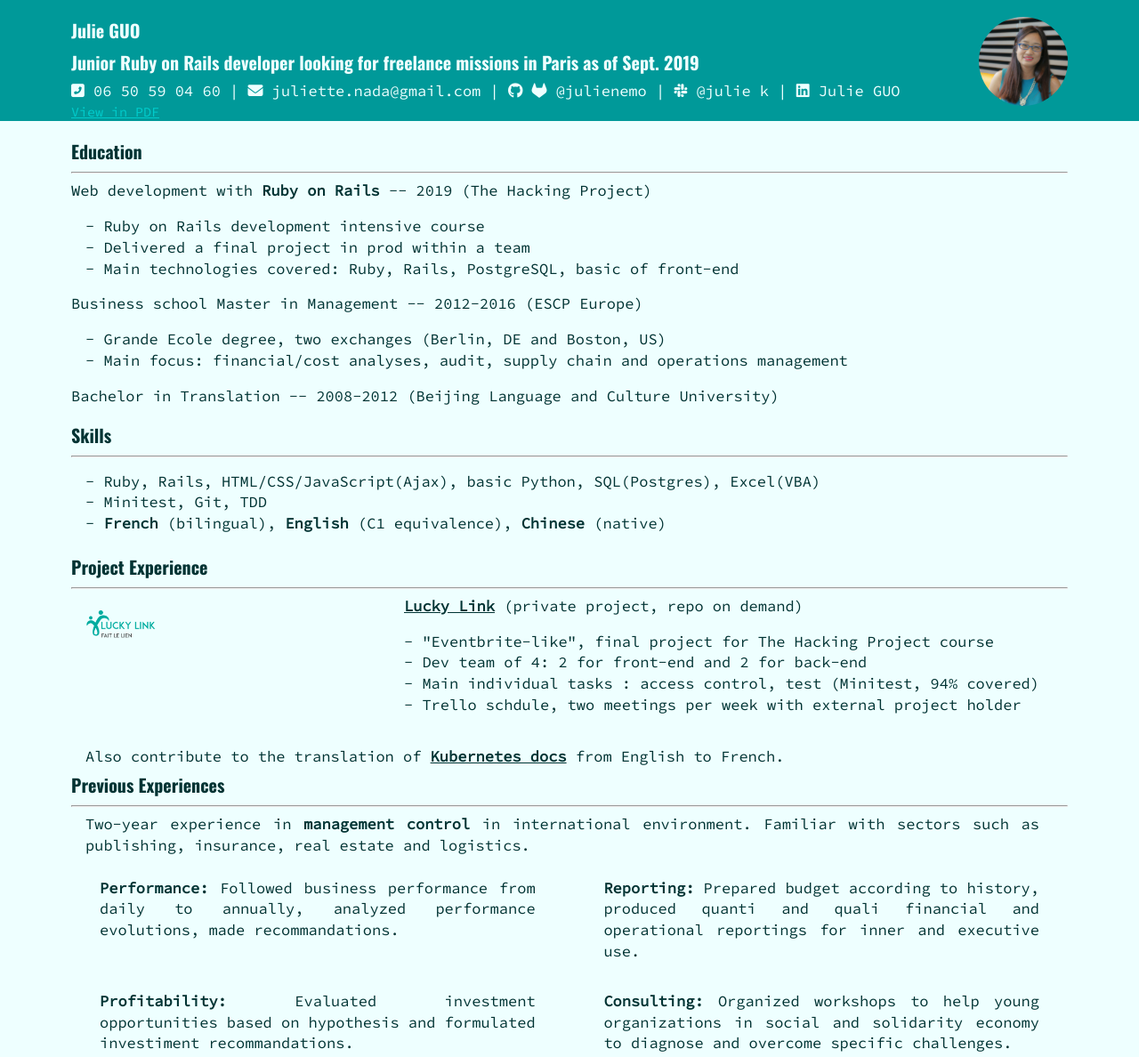
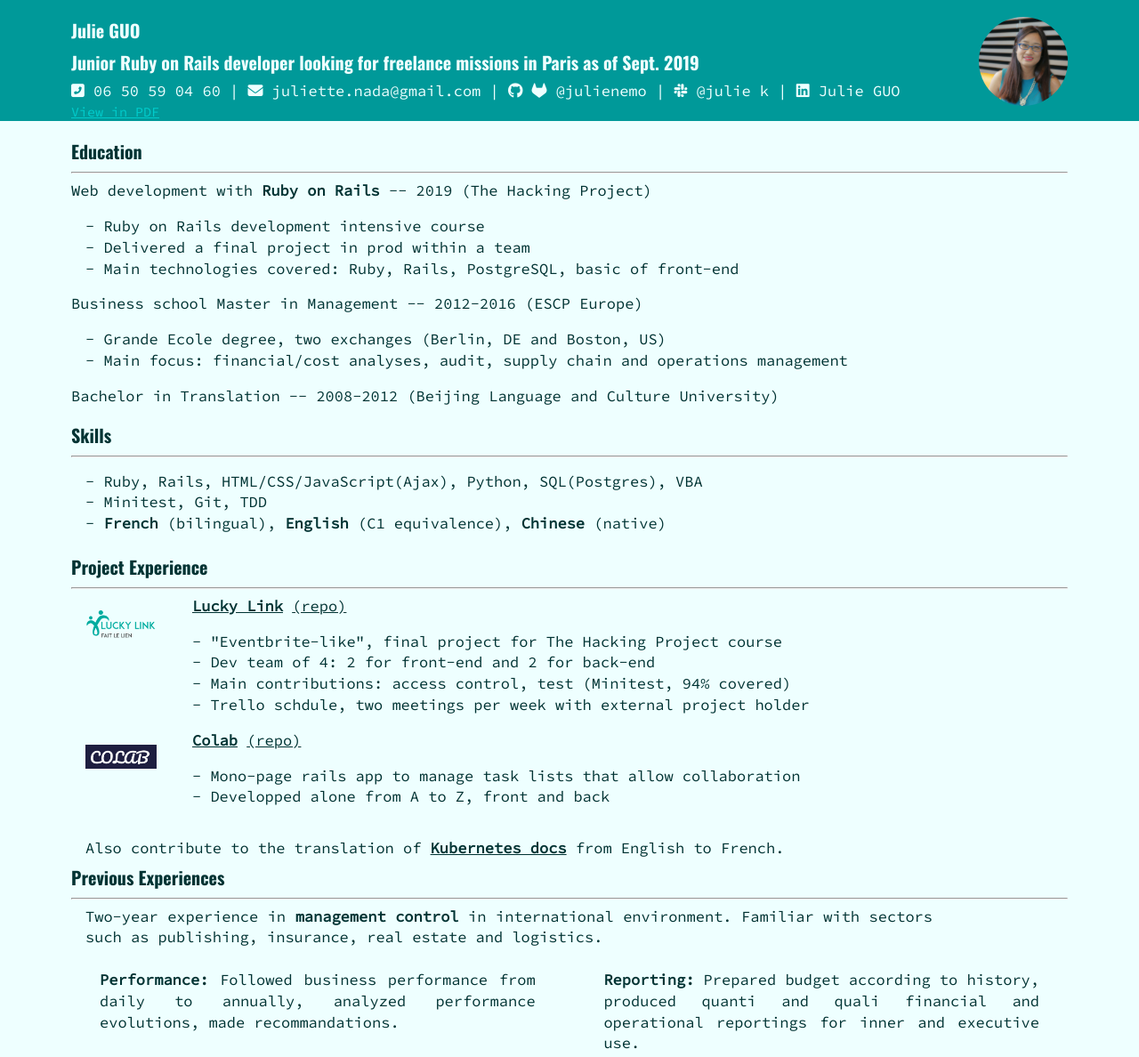
Before and after one commit to julienemo/julie_cv, a plain HTML site: page index.html in a window 1280 px wide. Shown: the top 1188 px of the page at 89% size. Drawn offline with nearby package versions, Linux system fonts and the light colour scheme.

Commit message:
[add] colab project

```diff
--- a/index.html
+++ b/index.html
@@ -67,7 +67,7 @@
         <hr>
         <div class="notes">
           <ul>
-            <li>- Ruby, Rails, HTML/CSS/JavaScript(Ajax), basic Python, SQL(Postgres),  Excel(VBA)</li>
+            <li>- Ruby, Rails, HTML/CSS/JavaScript(Ajax), Python, SQL(Postgres), VBA</li>
             <li>- Minitest, Git, TDD</li>
             <li>- <span>French</span> (bilingual), <span>English</span> (C1 equivalence), <span>Chinese</span> (native)</li>
           </ul>
@@ -83,15 +83,30 @@
             <a href="https://luckylink.herokuapp.com/" target="_blank" title="Click to see the Lucky Link site."><img src="images/lllogo.png" alt="lucky_link_logo" style="max-width: 80px; margin-top: 1em;"/></a>
           </div>
           <div class="notes">
-            <p><span><a href="https://luckylink.herokuapp.com/" target="_blank" title="Click to see the Lucky Link site.">Lucky Link</a></span> (private project, repo on demand)</p>
+            <p><span><a href="https://luckylink.herokuapp.com/" target="_blank" title="Click to see the Lucky Link site.">Lucky Link</a></span> <a href="https://gitlab.com/Julienemo/luckylink" target="_blank">(repo)</a></p>
             <ul>
               <li>- "Eventbrite-like", final project for The Hacking Project course</li>
               <li>- Dev team of 4: 2 for front-end and 2 for back-end</li>
-              <li>- Main individual tasks : access control, test (Minitest, 94% covered)</li>
+              <li>- Main contributions: access control, test (Minitest, 94% covered)</li>
               <li>- Trello schdule, two meetings per week with external project holder </li>
             </ul>
           </div>
         </div>
+
+        <div class="section">
+          <div class="image">
+            <a href="https://colab-task.herokuapp.com" target="_blank" title="Click to see the Lucky Link site."><img src="images/colab.png" alt="colab_task_logo" style="max-width: 80px; margin-top: 1em;"/></a>
+          </div>
+          <div class="notes">
+            <p><span><a href="https://colab-task.herokuapp.com" target="_blank" title="Click to see the Lucky Link site.">Colab</a></span> <a href="https://gitlab.com/Julienemo/colab" target="_blank">(repo)</a></p>
+            <ul>
+              <li>- Mono-page rails app to manage task lists that allow collaboration</li>
+              <li>- Developped alone from A to Z, front and back</li>
+            </ul>
+          </div>
+        </div>
+
+
         <div  class="section invisible">
           <div class="image">
             <a href="https://luckylink.herokuapp.com/" target="_blank"><img src="images/parthon.png" alt="parthon_logo" style="max-width: 80px; margin-top: 1em;"/></a>
@@ -148,7 +163,7 @@
     </div>
 
     <div class="container heavy_bg">
-      <div id="links" class="invisible">
+      <div id="links" class=" invisible">
         <p><span>This resume online</span>:  <a href="https://julienemo.github.io/julie_cv/" target="_blank">https://julienemo.github.io/julie_cv/</a></p>
         <p><span>Lucky Link project</span>:  <a href="https://luckylink.herokuapp.com/" target="_blank">https://luckylink.herokuapp.com/</a></p>
         <p><span>Kubernetes doc translation</span>:  <a href="https://github.com/kubernetes/website/tree/master/content/fr/docs/reference/glossary" target="_blank">https://github.com/kubernetes/website</a></p><br>
--- a/stylesheets/style.css
+++ b/stylesheets/style.css
@@ -101,6 +101,7 @@ a:hover{
 .notes{
   margin-left: 1em;
   margin-right: 2em;
+  width: 85%;
 }
 
 .image{
@@ -127,7 +128,6 @@ a:hover{
 .secondary{
   font-size: 15px;
   align-self: center;
-  margin-top: 1em;
   margin-bottom: 1em;
   color: var(--secondary);
 }
```
Also changed, not shown: images/colab.png (added), 1 other file.
